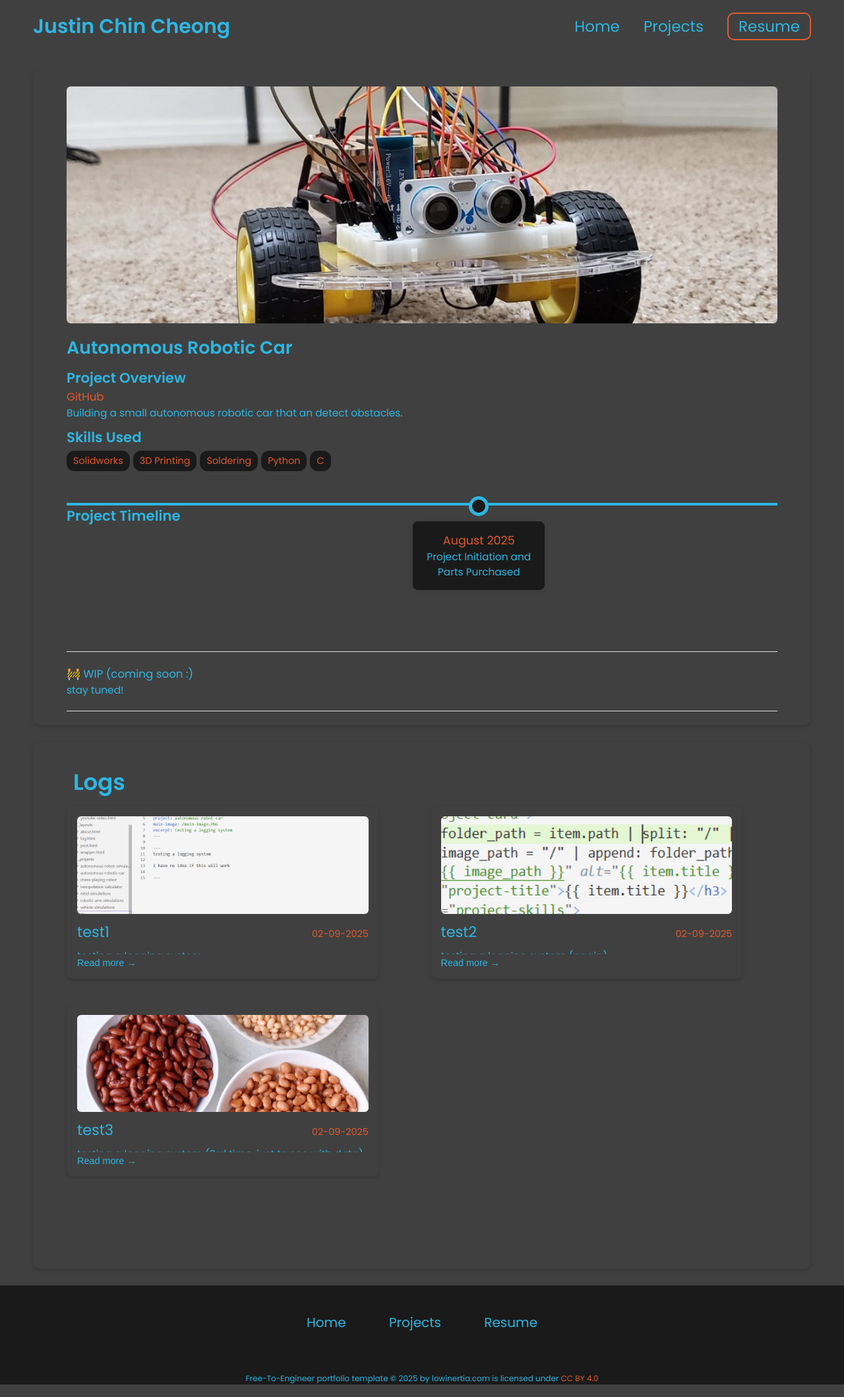
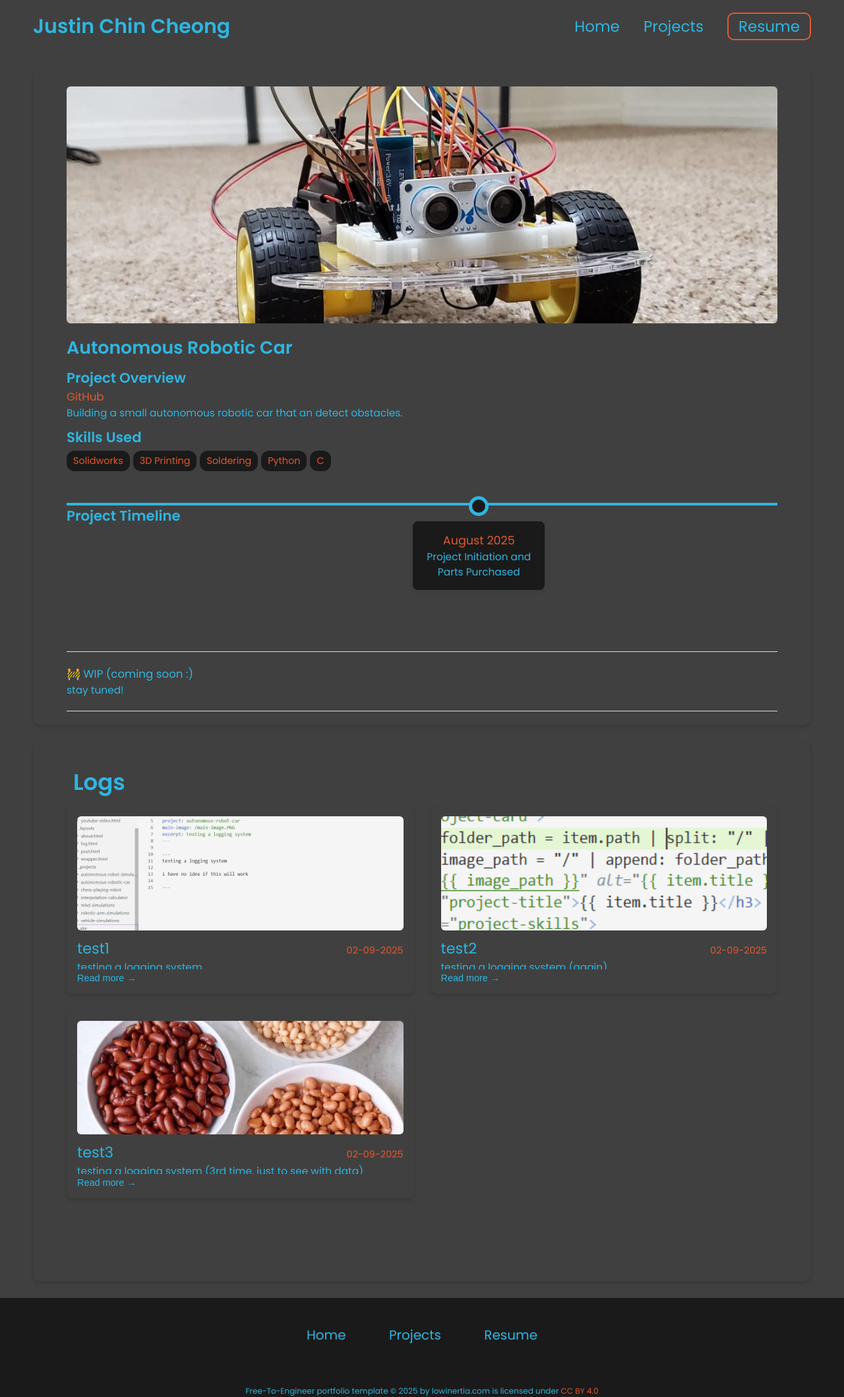
Before and after one commit to jcchincheong-bb/jcchincheong-bb.github.io, a Jekyll site: the page built from _projects/autonomous-robotic-car/index.md, in a window 1280 px wide. Shown: the whole page at 66% size. Built offline with Jekyll 4.4.1, drawn with Linux system fonts in a browser that asks for light colours.

Commit message:
Log Card Style Adjust 3

```diff
--- a/css/styles.css
+++ b/css/styles.css
@@ -829,8 +829,8 @@ footer p {
 .log-grid-section .grid-container .log-link .log-card {
     display: flex;
     flex-direction: column;
-    width: 90%;
-    height: 95%; /* Take full height of grid cell */
+    width: 100%;
+    height: 100%; /* Take full height of grid cell */
     box-sizing: border-box;
     padding: 15px;
     background: var(--background-color);
@@ -856,7 +856,7 @@ footer p {
     display: flex;
     justify-content: space-between;
     align-items: baseline;
-    margin-bottom: 0.5em;
+    margin-bottom: 0em;
 }
 
 .log-card .log-title {
```
Also changed, not shown: _projects/autonomous-robotic-car/logs/test3.md (+1 -1 lines).
